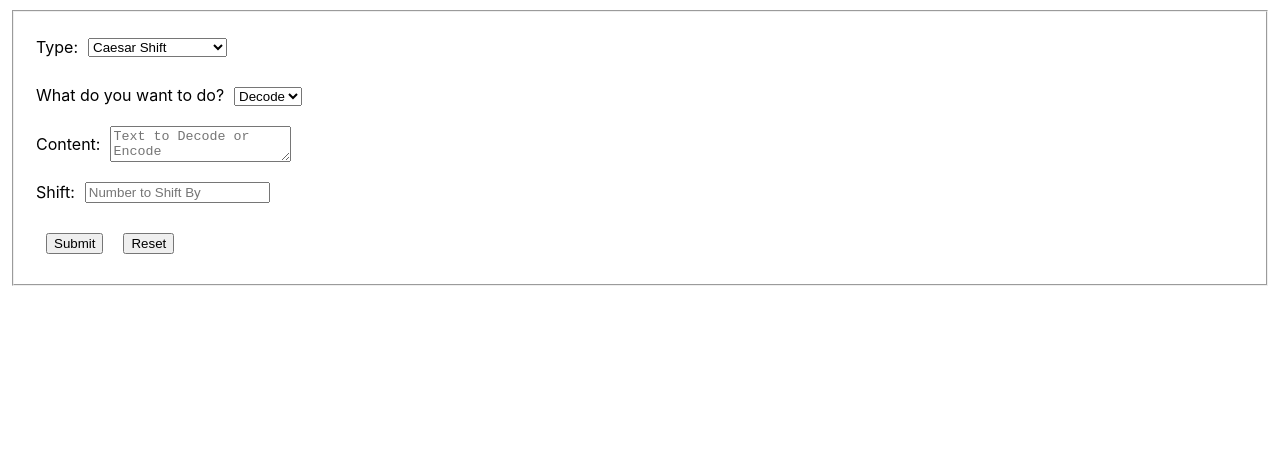
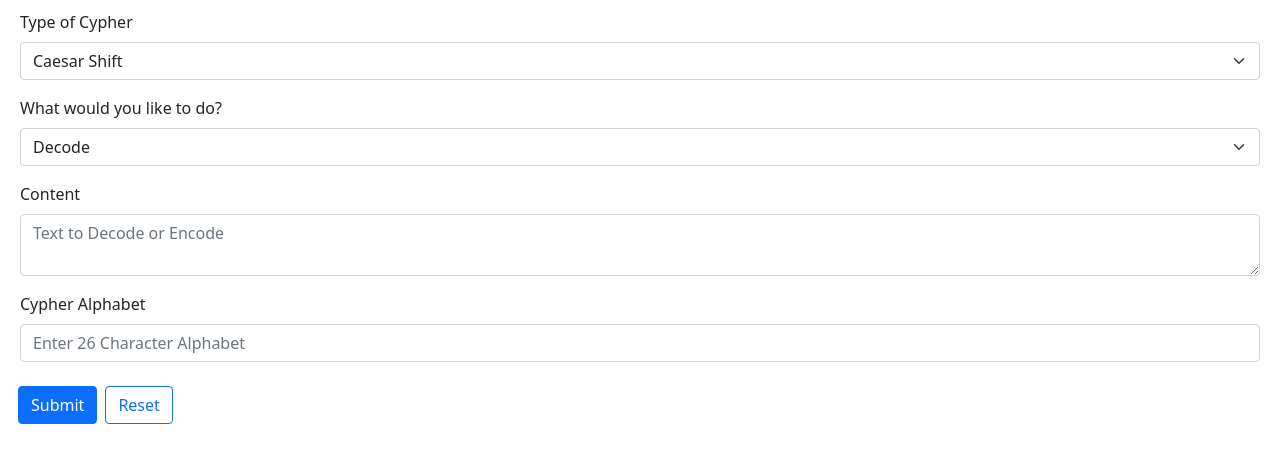
Before and after one commit to kodastokes/cipher-app, a React (Create React App) app: page / in a window 1280 px wide. Shown: the top 462 px of the page. Built offline with nearby package versions, Linux system fonts and the light colour scheme.

Commit message:
Converted to Bootstrap

```diff
--- a/package.json
+++ b/package.json
@@ -6,7 +6,9 @@
     "@testing-library/jest-dom": "^5.16.4",
     "@testing-library/react": "^12.1.4",
     "@testing-library/user-event": "^13.5.0",
+    "bootstrap": "^5.1.3",
     "react": "^18.0.0",
+    "react-bootstrap": "^2.3.1",
     "react-dom": "^18.0.0",
     "react-router-dom": "^5.2.0",
     "react-scripts": "5.0.0",
--- a/src/App.js
+++ b/src/App.js
@@ -4,6 +4,8 @@ import InputForm from "./InputForm";
 import CaesarLogic from "./CaesarLogic";
 import PolybiusLogic from "./PolybiusLogic";
 import SubstitutionLogic from "./SubstitutionLogic";
+
+import 'bootstrap/dist/css/bootstrap.min.css';
 
 function App() {
 
--- a/src/CaesarForm.js
+++ b/src/CaesarForm.js
@@ -1,49 +1,59 @@
-function CaesarForm({
-  handleContentChange,
-  handleShiftChange,
-  handleEncodeStatusChange,
-  content,
-  shift,
-  encodeStatus,
-}) {
+import Form from "react-bootstrap/Form";
+
+function CaesarForm({ handleShiftChange, shift }) {
   return (
-    <div>
-      <label>
-        What do you want to do?
-        <select
-          id="type"
-          name="type"
+    <>
+      <Form.Group className="mb-3" controlId="shift">
+        <Form.Label htmlFor="Shift">Shift</Form.Label>
+        <Form.Control
+          id="shift"
+          name="shift"
+          as="input"
+          placeholder="Number to Shift Text By"
           required={true}
-          onChange={handleEncodeStatusChange}
-          value={encodeStatus}
-        >
-          <option>Decode</option>
-          <option>Encode</option>
-        </select>
-      </label>
-      <br />
-      <label htmlFor="content">Content: </label>
-      <textarea
-        id="content"
-        name="content"
-        placeholder="Text to Decode or Encode"
-        required={true}
-        rows={2}
-        onChange={handleContentChange}
-        value={content}
-      />
-      <br />
-      <label htmlFor="Shift"> Shift:</label>
-      <input
-        id="shift"
-        name="shift"
-        type="number"
-        placeholder="Number to Shift By"
-        required={true}
-        onChange={handleShiftChange}
-        value={shift}
-      ></input>
-    </div>
+          onChange={handleShiftChange}
+          value={shift}
+        />
+      </Form.Group>
+    </>
+
+    // <div>
+    //   <label>
+    //     What do you want to do?
+    //     <select
+    //       id="type"
+    //       name="type"
+    //       required={true}
+    //       onChange={handleEncodeStatusChange}
+    //       value={encodeStatus}
+    //     >
+    //       <option>Decode</option>
+    //       <option>Encode</option>
+    //     </select>
+    //   </label>
+    //   <br />
+    //   <label htmlFor="content">Content: </label>
+    //   <textarea
+    //     id="content"
+    //     name="content"
+    //     placeholder="Text to Decode or Encode"
+    //     required={true}
+    //     rows={2}
+    //     onChange={handleContentChange}
+    //     value={content}
+    //   />
+    //   <br />
+    //   <label htmlFor="Shift"> Shift:</label>
+    //   <input
+    //     id="shift"
+    //     name="shift"
+    //     type="number"
+    //     placeholder="Number to Shift By"
+    //     required={true}
+    //     onChange={handleShiftChange}
+    //     value={shift}
+    //   ></input>
+    // </div>
   );
 }
 
--- a/src/CaesarLogic.js
+++ b/src/CaesarLogic.js
@@ -15,8 +15,8 @@ function CaesarLogic({ info }) {
       shift = shift % 26;
     }
 
-    if (shift === 0){
-      return inputString
+    if (shift === 0) {
+      return inputString;
     }
 
     for (let i = 0; i < inputString.length; i++) {
@@ -43,6 +43,7 @@ function CaesarLogic({ info }) {
     return (
       <>
         <p> The text you entered is: {info.content}</p>
+        <p> Your text was shifted by {info.shift}</p>
         <p>
           {" "}
           Your {info.encodeStatus.toLowerCase()}d text is:{" "}
--- a/src/InputForm.js
+++ b/src/InputForm.js
@@ -3,8 +3,11 @@ import CaesarForm from "./CaesarForm";
 import PolybiusForm from "./PolybiusForm";
 import SubstitutionForm from "./SubstitutionForm";
 
+import Form from "react-bootstrap/Form";
+import Button from "react-bootstrap/Button";
+
 function InputForm({ createInfo }) {
-  const [type, setType] = useState("Caesar Shift");
+  const [type, setType] = useState("");
   const handleTypeChange = (event) => setType(event.target.value);
 
   const [content, setContent] = useState("");
@@ -39,12 +42,11 @@ function InputForm({ createInfo }) {
 
   return (
     <>
-      <form name="create" onSubmit={handleSubmit} onReset={handleReset}>
-        <fieldset>
-          {/* <legend>Cypher Shifter</legend> */}
-          <div>
-            <label htmlFor="type">Type: </label>
-            <select
+      <Form onSubmit={handleSubmit} onReset={handleReset}>
+        <Form.Group className="mb-3" controlId="type">
+          <Form.Label>Type of Cypher</Form.Label>
+          <Form.Select
+            aria-label="Default select example"
             id="type"
             name="type"
             required={true}
@@ -54,42 +56,109 @@ function InputForm({ createInfo }) {
             <option>Caesar Shift</option>
             <option>Polybius Square</option>
             <option>Substitution Cypher</option>
-            </select>
-          </div>
+          </Form.Select>
+        </Form.Group>
+
+        <Form.Group className="mb-3" controlId="type">
+          <Form.Label>What would you like to do?</Form.Label>
+          <Form.Select
+            aria-label="Default select example"
+            id="type"
+            name="type"
+            required={true}
+            onChange={handleEncodeStatusChange}
+            value={encodeStatus}
+          >
+            <option>Decode</option>
+            <option>Encode</option>
+          </Form.Select>
+        </Form.Group>
+
+        <Form.Group className="mb-3" controlId="content">
+          <Form.Label htmlFor="content">Content</Form.Label>
+          <Form.Control
+            id="content"
+            name="content"
+            required={true}
+            as="textarea"
+            rows={2}
+            placeholder="Text to Decode or Encode"
+            onChange={handleContentChange}
+            value={content}
+          />
+        </Form.Group>
         {type === "Caesar Shift" ? (
-            <CaesarForm
-              handleContentChange={handleContentChange}
-              handleShiftChange={handleShiftChange}
-              handleEncodeStatusChange={handleEncodeStatusChange}
-              content={content}
-              shift={shift}
-              encodeStatus={encodeStatus}
-            />
+          <CaesarForm handleShiftChange={handleShiftChange} shift={shift} />
         ) : type === "Polybius Square" ? (
-            <PolybiusForm
-              handleContentChange={handleContentChange}
-              handleEncodeStatusChange={handleEncodeStatusChange}
-              content={content}
-              encodeStatus={encodeStatus}
-            />
+          <PolybiusForm />
         ) : (
           <SubstitutionForm
-              handleContentChange={handleContentChange}
             handleAlphabetChange={handleAlphabetChange}
-              handleEncodeStatusChange={handleEncodeStatusChange}
-              content={content}
             alphabet={alphabet}
-              encodeStatus={encodeStatus}
           />
         )}
-          <div>
-            <button type="submit">Submit</button>
-            <button type="reset">Reset</button>
-          </div>
-        </fieldset>
-      </form>
+
+        <Button className="m-2" variant="primary" type="submit">
+          Submit
+        </Button>
+        <Button variant="outline-primary" type="reset">
+          Reset
+        </Button>
+      </Form>
     </>
   );
 }
 
 export default InputForm;
+
+// <>
+//   <form name="create" onSubmit={handleSubmit} onReset={handleReset}>
+//     <fieldset>
+//       {/* <legend>Cypher Shifter</legend> */}
+//       <div>
+//         <label htmlFor="type">Type: </label>
+//         <select
+//           id="type"
+//           name="type"
+//           required={true}
+//           onChange={handleTypeChange}
+//           value={type}
+//         >
+//           <option>Caesar Shift</option>
+//           <option>Polybius Square</option>
+//           <option>Substitution Cypher</option>
+//         </select>
+//       </div>
+//       {type === "Caesar Shift" ? (
+//         <CaesarForm
+//           handleContentChange={handleContentChange}
+//           handleShiftChange={handleShiftChange}
+//           handleEncodeStatusChange={handleEncodeStatusChange}
+//           content={content}
+//           shift={shift}
+//           encodeStatus={encodeStatus}
+//         />
+//       ) : type === "Polybius Square" ? (
+//         <PolybiusForm
+//           handleContentChange={handleContentChange}
+//           handleEncodeStatusChange={handleEncodeStatusChange}
+//           content={content}
+//           encodeStatus={encodeStatus}
+//         />
+//       ) : (
+//         <SubstitutionForm
+//           handleContentChange={handleContentChange}
+//           handleAlphabetChange={handleAlphabetChange}
+//           handleEncodeStatusChange={handleEncodeStatusChange}
+//           content={content}
+//           alphabet={alphabet}
+//           encodeStatus={encodeStatus}
+//         />
+//       )}
+//       <div>
+//         <button type="submit">Submit</button>
+//         <button type="reset">Reset</button>
+//       </div>
+//     </fieldset>
+//   </form>
+//   </>
--- a/src/PolybiusForm.js
+++ b/src/PolybiusForm.js
@@ -1,3 +1,5 @@
+import Form from "react-bootstrap/Form";
+
 function PolybiusForm({
   handleContentChange,
   handleEncodeStatusChange,
@@ -5,7 +7,27 @@ function PolybiusForm({
   encodeStatus,
 }) {
   return (
-    <div>
+    <>
+      {/* <Form.Group className="mb-3" controlId="content">
+        <Form.Label htmlFor="content">Content</Form.Label>
+        <Form.Control
+          id="content"
+          name="content"
+          required={true}
+          as="textarea"
+          rows={2}
+          placeholder="Text to Decode or Encode"
+          onChange={handleContentChange}
+          value={content}
+        />
+      </Form.Group> */}
+    </>
+  );
+}
+
+export default PolybiusForm;
+
+/* <div>
         <label>
           What do you want to do?
           <select
@@ -30,8 +52,4 @@ function PolybiusForm({
           onChange={handleContentChange}
           value={content}
         />
-    </div>
-  );
-}
-
-export default PolybiusForm;
+      </div> */
--- a/src/SubstitutionForm.js
+++ b/src/SubstitutionForm.js
@@ -1,13 +1,28 @@
-function SubstitutionForm({
-  handleContentChange,
-  handleAlphabetChange,
-  handleEncodeStatusChange,
-  content,
-  alphabet,
-  encodeStatus,
-}) {
+import Form from "react-bootstrap/Form";
+
+function SubstitutionForm({ handleAlphabetChange, alphabet }) {
   return (
-    <div>
+    <>
+      <Form.Group className="mb-3" controlId="alphabet">
+        <Form.Label htmlFor="albphabet">Cypher Alphabet</Form.Label>
+        <Form.Control
+          id="alphabet"
+          name="alphabet"
+          as="input"
+          placeholder="Enter 26 Character Alphabet"
+          required={true}
+          onChange={handleAlphabetChange}
+          value={alphabet}
+          maxLength={26}
+        />
+      </Form.Group>
+    </>
+  );
+}
+
+export default SubstitutionForm;
+
+/* <div>
         <label>
           What do you want to do?
           <select
@@ -46,8 +61,4 @@ function SubstitutionForm({
           maxLength={26}
           size={26}
         ></input>
-    </div>
-  );
-}
-
-export default SubstitutionForm;
+      </div> */
```
Also changed, not shown: 1 other file (tests, documents, lock files or other folders). Lines whose indentation alone changed are shown as unchanged.
